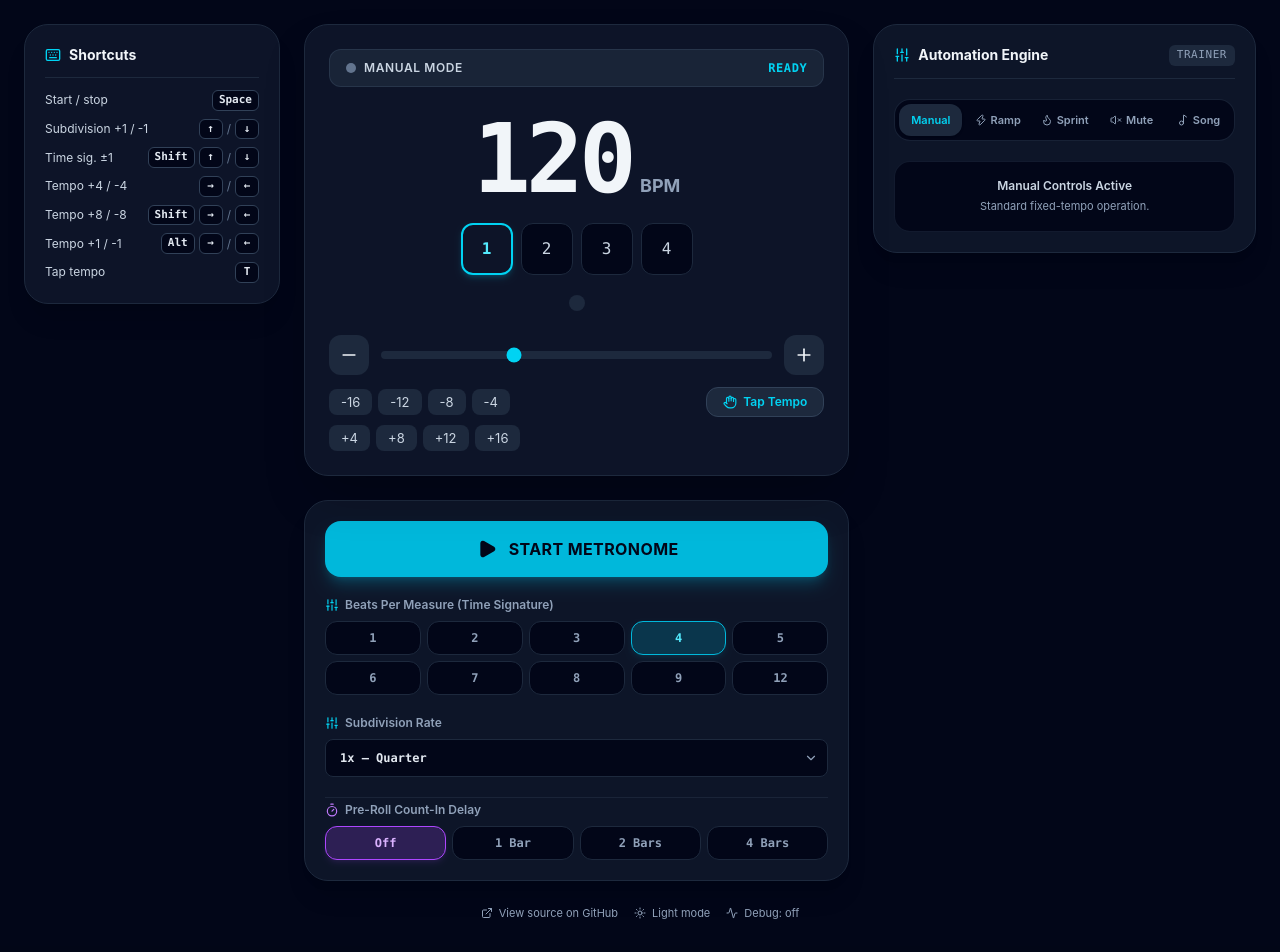
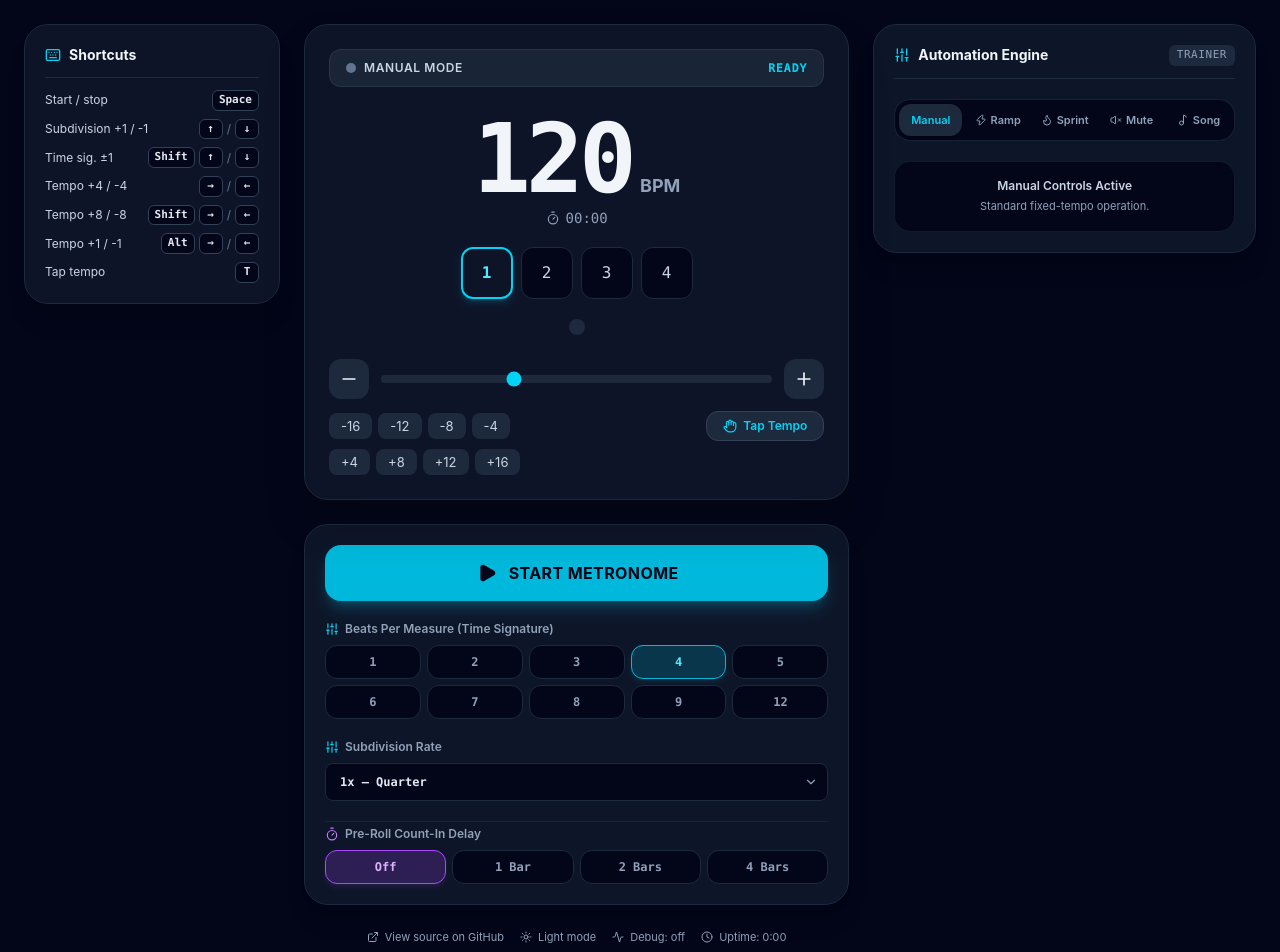
Before and after one commit to Muhammad-Raiyan/pulse-metronome, a React (Vite) app: page / in a window 1280 px wide. Shown: the top 952 px of the page. Built offline with nearby package versions, Linux system fonts and the light colour scheme.

Commit message:
Added stopwatch and uptime, fixs footer center

```diff
--- a/src/components/MainDisplay.jsx
+++ b/src/components/MainDisplay.jsx
@@ -1,5 +1,6 @@
 import { Plus, Minus, Hand, VolumeX } from 'lucide-react';
 import { ACCENT_TYPES, ACCENT_LABELS, clampBpm } from '../constants';
+import { SessionTimer } from './SessionTimer';
 
 // Quick tempo steps, nearest to the middle first
 const QUICK_STEPS = [4, 8, 12, 16];
@@ -25,6 +26,7 @@ export function MainDisplay({
           <span className="text-7xl md:text-8xl font-black font-mono tracking-tighter text-slate-100">{bpm}</span>
           <span className="text-slate-400 font-bold text-lg">BPM</span>
         </div>
+        <SessionTimer isPlaying={isPlaying} />
       </div>
 
       {/* Main Beat Tile Grid with Clickable Accents */}
--- a/src/components/Metronome.jsx
+++ b/src/components/Metronome.jsx
@@ -1,5 +1,3 @@
-// src/components/Metronome.jsx
-
 import { lazy, Suspense, useState, useEffect, useRef, useCallback } from 'react';
 import { Activity, ExternalLink, Sun, Moon } from 'lucide-react';
 import { useTheme } from '../ThemeContext';
@@ -14,6 +12,7 @@ import { SongMapLoader } from './SongMapLoader';
 import { SequenceEditor } from './SequenceEditor';
 import { songToSequence, newSequence } from '../sequence';
 import { ShortcutsPanel } from './ShortcutsPanel';
+import { Uptime } from './Uptime';
 import { AUTOMATION_MODES, SPRINT_STRATEGIES, ACCENT_TYPES, DEFAULT_TRAINER, SUBDIVISION_OPTIONS, MIN_BPM, MAX_BPM, clampBpm } from '../constants';
 
 // Debug UI is only downloaded when debug mode is switched on
@@ -446,6 +445,9 @@ export function Metronome() {
     applySection(sections[0]);
   };
 
+  // The metronome column and the footer share this width, so the footer sits under the metronome
+  const mainColSpan = automationMode === AUTOMATION_MODES.SONG_MAP ? 'lg:col-span-8' : 'lg:col-span-7';
+
   return (
     <div className="min-h-dvh bg-slate-950 text-slate-100 flex flex-col items-center justify-center p-4 md:p-6 font-sans">
       <div className="max-w-[88rem] w-full flex items-start justify-center gap-6">
@@ -454,7 +456,7 @@ export function Metronome() {
       <div className="flex-1 min-w-0 max-w-6xl grid grid-cols-1 lg:grid-cols-12 gap-6">
 
         {/* LEFT COLUMN */}
-        <div className={`${automationMode === AUTOMATION_MODES.SONG_MAP ? 'lg:col-span-8' : 'lg:col-span-7'} space-y-6`}>
+        <div className={`${mainColSpan} space-y-6`}>
           <div className="bg-slate-900/90 border border-slate-800 rounded-3xl p-6 relative overflow-hidden flex flex-col items-center justify-between min-h-[340px] shadow-2xl">
             <HeaderBanner
               isPlaying={isPlaying}
@@ -537,10 +539,8 @@ export function Metronome() {
           )}
         </div>
 
-      </div>
-      </div>
-
-      <footer className="mt-6 flex items-center justify-center gap-4 text-[11px] text-slate-400">
+        {/* Own grid row under the metronome column, so it centres on that panel and not the whole page */}
+        <footer className={`${mainColSpan} flex flex-wrap items-center justify-center gap-x-4 gap-y-2 text-[11px] text-slate-400`}>
           <a
             href="https://github.com/Muhammad-Raiyan/pulse-metronome"
             target="_blank"
@@ -566,7 +566,11 @@ export function Metronome() {
             <Activity className="w-3 h-3" aria-hidden="true" />
             Debug: {debugOn ? 'on' : 'off'}
           </button>
+          <Uptime />
         </footer>
+
+      </div>
+      </div>
 
       {debugOn && (
         <Suspense fallback={null}>
--- /dev/null
+++ b/src/components/SessionTimer.jsx
@@ -0,0 +1,44 @@
+import { useState, useEffect } from 'react';
+import { Timer } from 'lucide-react';
+
+const pad = (n) => String(n).padStart(2, '0');
+
+function formatElapsed(totalSeconds) {
+  const h = Math.floor(totalSeconds / 3600);
+  const m = Math.floor((totalSeconds % 3600) / 60);
+  const s = totalSeconds % 60;
+  return h > 0 ? `${h}:${pad(m)}:${pad(s)}` : `${pad(m)}:${pad(s)}`;
+}
+
+// Counts up while the metronome plays. Stopping freezes the time; the next start begins from 0.
+// Kept in its own component so the per-second updates don't re-render the whole metronome.
+// Polls faster than 1s so the display flips on time, but only whole seconds are stored,
+// so React skips the renders where nothing changed.
+export function SessionTimer({ isPlaying }) {
+  const [elapsed, setElapsed] = useState(0);
+  const [wasPlaying, setWasPlaying] = useState(false);
+
+  // Reset when a new run starts (adjusting state during render, not in an effect)
+  if (isPlaying !== wasPlaying) {
+    setWasPlaying(isPlaying);
+    if (isPlaying) setElapsed(0);
+  }
+
+  useEffect(() => {
+    if (!isPlaying) return;
+    const startedAt = performance.now();
+    const id = setInterval(() => setElapsed(Math.floor((performance.now() - startedAt) / 1000)), 250);
+    return () => clearInterval(id);
+  }, [isPlaying]);
+
+  return (
+    <div
+      role="timer"
+      aria-label="Practice time"
+      className={`inline-flex items-center gap-1.5 font-mono text-sm tabular-nums ${isPlaying ? 'text-cyan-400' : 'text-slate-400'}`}
+    >
+      <Timer className="w-3.5 h-3.5" aria-hidden="true" />
+      {formatElapsed(elapsed)}
+    </div>
+  );
+}
--- /dev/null
+++ b/src/components/Uptime.jsx
@@ -0,0 +1,31 @@
+import { useState, useEffect } from 'react';
+import { Clock } from 'lucide-react';
+
+// Taken when the module loads, i.e. when the app starts
+const APP_START = Date.now();
+
+function formatUptime(ms) {
+  const totalMinutes = Math.floor(ms / 60000);
+  const h = Math.floor(totalMinutes / 60);
+  const m = totalMinutes % 60;
+  return `${h}:${String(m).padStart(2, '0')}`;
+}
+
+// Time since the app was opened, as H:MM. Own component so the periodic update
+// doesn't re-render the whole metronome.
+export function Uptime() {
+  const [now, setNow] = useState(Date.now);
+
+  useEffect(() => {
+    // Wall-clock based, so it stays right after the device sleeps or the tab is throttled
+    const id = setInterval(() => setNow(Date.now()), 15000);
+    return () => clearInterval(id);
+  }, []);
+
+  return (
+    <span className="inline-flex items-center gap-1.5 tabular-nums">
+      <Clock className="w-3 h-3" aria-hidden="true" />
+      Uptime: {formatUptime(now - APP_START)}
+    </span>
+  );
+}
```
Also changed, not shown: 1 other file (tests, documents, lock files or other folders). Lines whose indentation alone changed are shown as unchanged.
